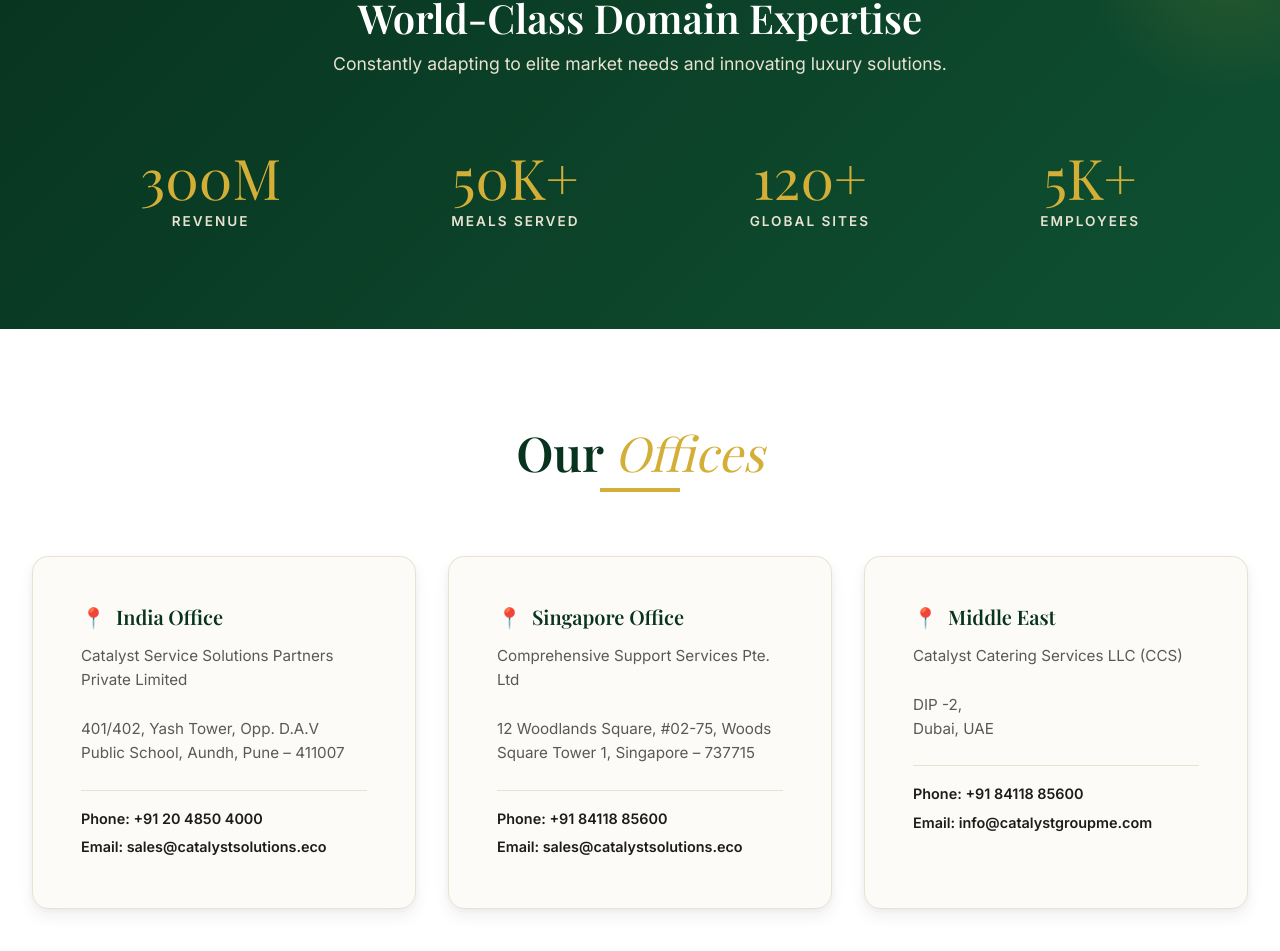
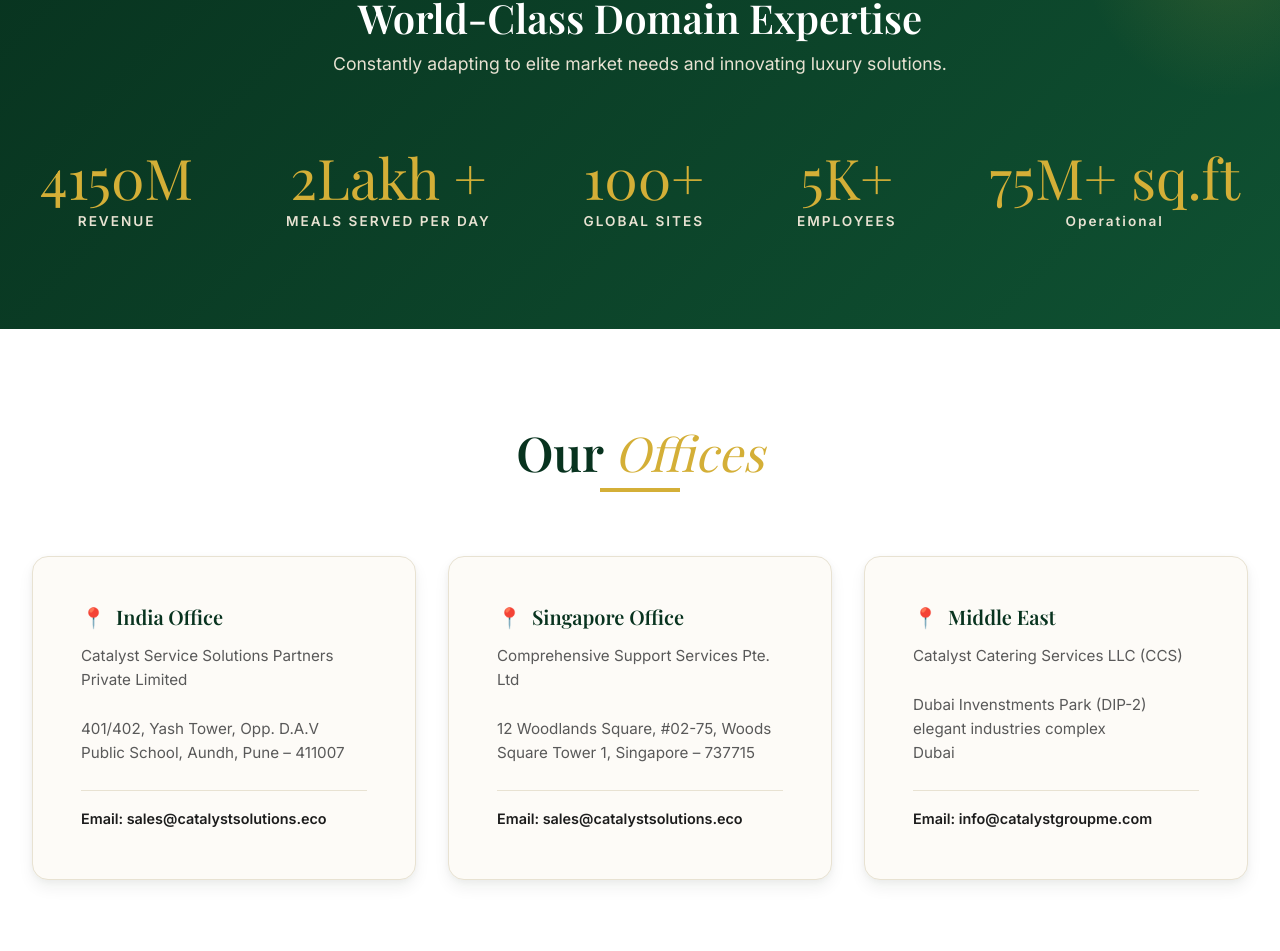
Before and after one commit to Archit947/Catalyst-Catering-Services-LLC-CCS-, a React (Vite) app: page / in a window 1280 px wide. Shown: the part 3722-4673 px from the top of the page. Built offline with nearby package versions, Linux system fonts and the light colour scheme; a web font is replaced by a local one.

Commit message:
uichange 12

```diff
--- a/src/pages/AboutUs.jsx
+++ b/src/pages/AboutUs.jsx
@@ -11,10 +11,10 @@
         </div>
         <div className="container" style={{ position: 'relative', zIndex: 10, textAlign: 'center' }}>
           <h1 style={{ fontSize: '4.5rem', marginBottom: 'var(--spacing-md)', color: 'white', textShadow: '0 4px 12px rgba(0,0,0,0.4)', lineHeight: 1.1 }}>
-            About <span style={{color: 'var(--color-accent)'}}>Us</span>
+            About <span style={{ color: 'var(--color-accent)' }}>Us</span>
           </h1>
           <h3 style={{ color: '#E8E2D2', fontSize: '1.5rem', maxWidth: '800px', margin: '0 auto', fontWeight: 300, lineHeight: 1.6 }}>
-            Advancing towards a <i style={{color: 'var(--color-accent)'}}>Promising</i> future by evaluating our actions and <i style={{color: 'var(--color-accent)'}}>Careful</i> planning
+            Advancing towards a <i style={{ color: 'var(--color-accent)' }}>Promising</i> future by evaluating our actions and <i style={{ color: 'var(--color-accent)' }}>Careful</i> planning
           </h3>
         </div>
       </section>
@@ -35,13 +35,13 @@
       <section className="section section-bg-alt">
         <div className="container flex gap-2xl section-responsive" style={{ columnGap: 'var(--spacing-3xl)' }}>
           <div className="hover-card hover-card-border" style={{ flex: '1', padding: 'var(--spacing-3xl)', backgroundColor: 'var(--color-bg)', borderRadius: 'var(--radius-xl)' }}>
-            <h2 style={{ fontSize: '2.5rem', marginBottom: 'var(--spacing-lg)', color: 'var(--color-primary-dark)' }}>Our <span style={{color: 'var(--color-accent)'}}>Vision</span></h2>
+            <h2 style={{ fontSize: '2.5rem', marginBottom: 'var(--spacing-lg)', color: 'var(--color-primary-dark)' }}>Our <span style={{ color: 'var(--color-accent)' }}>Vision</span></h2>
             <p style={{ color: 'var(--color-text-muted)', fontSize: '1.15rem', lineHeight: 1.8 }}>
               To be the most trusted and preferred partner in the UAE for catering and integrated facility management services, delivering innovative, sustainable, and high-quality solutions that enhance client experience and quality of life.
             </p>
           </div>
           <div className="hover-card hover-card-border" style={{ flex: '1', padding: 'var(--spacing-3xl)', backgroundColor: 'var(--color-bg)', borderRadius: 'var(--radius-xl)' }}>
-            <h2 style={{ fontSize: '2.5rem', marginBottom: 'var(--spacing-lg)', color: 'var(--color-primary-dark)' }}>Our <span style={{color: 'var(--color-accent)'}}>Mission</span></h2>
+            <h2 style={{ fontSize: '2.5rem', marginBottom: 'var(--spacing-lg)', color: 'var(--color-primary-dark)' }}>Our <span style={{ color: 'var(--color-accent)' }}>Mission</span></h2>
             <p style={{ color: 'var(--color-text-muted)', fontSize: '1.15rem', lineHeight: 1.8 }}>
               To deliver high-quality catering and integrated facility management services through operational excellence, digital innovation, and sustainable practices, while building long-term, trusted partnerships with our clients.
             </p>
@@ -53,7 +53,7 @@
       <section className="section section-bg-alt">
         <div className="container">
           <div className="text-center" style={{ marginBottom: 'var(--spacing-3xl)' }}>
-            <h2 style={{ fontSize: '3rem', marginBottom: 'var(--spacing-sm)', color: 'var(--color-primary-dark)' }}>Our <i style={{color: 'var(--color-accent)', fontWeight: 400}}>Offices</i></h2>
+            <h2 style={{ fontSize: '3rem', marginBottom: 'var(--spacing-sm)', color: 'var(--color-primary-dark)' }}>Our <i style={{ color: 'var(--color-accent)', fontWeight: 400 }}>Offices</i></h2>
             <div style={{ width: '80px', height: '4px', backgroundColor: 'var(--color-accent)', margin: '0 auto' }}></div>
           </div>
 
@@ -63,11 +63,10 @@
                 <span style={{ color: 'var(--color-primary)' }}>📍</span> India Office
               </h4>
               <p style={{ color: 'var(--color-text-muted)', fontSize: '0.95rem', marginBottom: 'var(--spacing-lg)', lineHeight: 1.6 }}>
-                Catalyst Service Solutions Partners Private Limited<br/><br/>
+                Catalyst Service Solutions Partners Private Limited<br /><br />
                 401/402, Yash Tower, Opp. D.A.V Public School, Aundh, Pune – 411007
               </p>
               <div style={{ borderTop: '1px solid var(--color-border)', paddingTop: 'var(--spacing-md)' }}>
-                <div style={{ fontSize: '0.9rem', fontWeight: 600, marginBottom: 'var(--spacing-xs)' }}>Phone: +91 20 4850 4000</div>
                 <div style={{ fontSize: '0.9rem', fontWeight: 600 }}>Email: sales@catalystsolutions.eco</div>
               </div>
             </div>
@@ -77,11 +76,10 @@
                 <span style={{ color: 'var(--color-primary)' }}>📍</span> Singapore Office
               </h4>
               <p style={{ color: 'var(--color-text-muted)', fontSize: '0.95rem', marginBottom: 'var(--spacing-lg)', lineHeight: 1.6 }}>
-                Comprehensive Support Services Pte. Ltd<br/><br/>
+                Comprehensive Support Services Pte. Ltd<br /><br />
                 12 Woodlands Square, #02-75, Woods Square Tower 1, Singapore – 737715
               </p>
               <div style={{ borderTop: '1px solid var(--color-border)', paddingTop: 'var(--spacing-md)' }}>
-                <div style={{ fontSize: '0.9rem', fontWeight: 600, marginBottom: 'var(--spacing-xs)' }}>Phone: +91 84118 85600</div>
                 <div style={{ fontSize: '0.9rem', fontWeight: 600 }}>Email: sales@catalystsolutions.eco</div>
               </div>
             </div>
@@ -91,12 +89,13 @@
                 <span style={{ color: 'var(--color-primary)' }}>📍</span> Middle East
               </h4>
               <p style={{ color: 'var(--color-text-muted)', fontSize: '0.95rem', marginBottom: 'var(--spacing-lg)', lineHeight: 1.6 }}>
-                Catalyst Catering Services LLC (CCS)<br/><br/>
-                DIP -2,<br/>
-                Dubai, UAE
+                Catalyst Catering Services LLC (CCS)<br /><br />
+                Dubai Invenstments Park (DIP-2)<br />
+                elegant industries complex <br />
+                Dubai<br />
               </p>
               <div style={{ borderTop: '1px solid var(--color-border)', paddingTop: 'var(--spacing-md)' }}>
-                <div style={{ fontSize: '0.9rem', fontWeight: 600, marginBottom: 'var(--spacing-xs)' }}>Phone: +91 84118 85600</div>
+
                 <div style={{ fontSize: '0.9rem', fontWeight: 600 }}>Email: info@catalystgroupme.com</div>
               </div>
             </div>
--- a/src/pages/ContactUs.jsx
+++ b/src/pages/ContactUs.jsx
@@ -11,7 +11,7 @@
         </div>
         <div className="container" style={{ position: 'relative', zIndex: 10, textAlign: 'center' }}>
           <h1 style={{ fontSize: '4.5rem', marginBottom: 'var(--spacing-md)', color: 'white', textShadow: '0 4px 12px rgba(0,0,0,0.4)', lineHeight: 1.1 }}>
-            Contact <span style={{color: 'var(--color-accent)'}}>Us</span>
+            Contact <span style={{ color: 'var(--color-accent)' }}>Us</span>
           </h1>
           <h3 style={{ color: '#E8E2D2', fontSize: '1.5rem', maxWidth: '800px', margin: '0 auto', fontWeight: 300, lineHeight: 1.6 }}>
             How can we help you?
@@ -23,7 +23,7 @@
       <section className="section">
         <div className="container" style={{ maxWidth: '800px', margin: '0 auto' }}>
           <div className="text-center" style={{ marginBottom: 'var(--spacing-3xl)' }}>
-            <h2 style={{ fontSize: '3rem', marginBottom: 'var(--spacing-md)' }}>Partner with the <span style={{color: 'var(--color-accent)'}}>Best</span>, Today!</h2>
+            <h2 style={{ fontSize: '3rem', marginBottom: 'var(--spacing-md)' }}>Partner with the <span style={{ color: 'var(--color-accent)' }}>Best</span>, Today!</h2>
             <p style={{ color: 'var(--color-text-muted)', fontSize: '1.15rem', lineHeight: 1.8 }}>
               We look forward to hearing from you to better understand how we can partner with you to drive your business growth and success.
             </p>
@@ -79,7 +79,7 @@
       <section className="section section-bg-alt">
         <div className="container">
           <div className="text-center" style={{ marginBottom: 'var(--spacing-3xl)' }}>
-            <h2 style={{ fontSize: '3rem', marginBottom: 'var(--spacing-sm)', color: 'var(--color-primary-dark)' }}>Our <i style={{color: 'var(--color-accent)', fontWeight: 400}}>Offices</i></h2>
+            <h2 style={{ fontSize: '3rem', marginBottom: 'var(--spacing-sm)', color: 'var(--color-primary-dark)' }}>Our <i style={{ color: 'var(--color-accent)', fontWeight: 400 }}>Offices</i></h2>
             <div style={{ width: '80px', height: '4px', backgroundColor: 'var(--color-accent)', margin: '0 auto' }}></div>
           </div>
 
@@ -89,11 +89,11 @@
                 <span style={{ color: 'var(--color-primary)' }}>📍</span> India Office
               </h4>
               <p style={{ color: 'var(--color-text-muted)', fontSize: '0.95rem', marginBottom: 'var(--spacing-lg)', lineHeight: 1.6 }}>
-                Catalyst Service Solutions Partners Private Limited<br/><br/>
+                Catalyst Service Solutions Partners Private Limited<br /><br />
                 401/402, Yash Tower, Opp. D.A.V Public School, Aundh, Pune – 411007
               </p>
               <div style={{ borderTop: '1px solid var(--color-border)', paddingTop: 'var(--spacing-md)' }}>
-                <div style={{ fontSize: '0.9rem', fontWeight: 600, marginBottom: 'var(--spacing-xs)' }}>Phone: +91 20 4850 4000</div>
+
                 <div style={{ fontSize: '0.9rem', fontWeight: 600 }}>Email: sales@catalystsolutions.eco</div>
               </div>
             </div>
@@ -103,11 +103,11 @@
                 <span style={{ color: 'var(--color-primary)' }}>📍</span> Singapore Office
               </h4>
               <p style={{ color: 'var(--color-text-muted)', fontSize: '0.95rem', marginBottom: 'var(--spacing-lg)', lineHeight: 1.6 }}>
-                Comprehensive Support Services Pte. Ltd<br/><br/>
+                Comprehensive Support Services Pte. Ltd<br /><br />
                 12 Woodlands Square, #02-75, Woods Square Tower 1, Singapore – 737715
               </p>
               <div style={{ borderTop: '1px solid var(--color-border)', paddingTop: 'var(--spacing-md)' }}>
-                <div style={{ fontSize: '0.9rem', fontWeight: 600, marginBottom: 'var(--spacing-xs)' }}>Phone: +91 84118 85600</div>
+
                 <div style={{ fontSize: '0.9rem', fontWeight: 600 }}>Email: sales@catalystsolutions.eco</div>
               </div>
             </div>
@@ -117,12 +117,13 @@
                 <span style={{ color: 'var(--color-primary)' }}>📍</span> Middle East
               </h4>
               <p style={{ color: 'var(--color-text-muted)', fontSize: '0.95rem', marginBottom: 'var(--spacing-lg)', lineHeight: 1.6 }}>
-                Catalyst Catering Services LLC (CCS)<br/><br/>
-                DIP -2,<br/>
-                Dubai, UAE
+                Catalyst Catering Services LLC (CCS)<br /><br />
+                Dubai Invenstments Park (DIP-2)<br />
+                elegant industries complex <br />
+                Dubai
               </p>
               <div style={{ borderTop: '1px solid var(--color-border)', paddingTop: 'var(--spacing-md)' }}>
-                <div style={{ fontSize: '0.9rem', fontWeight: 600, marginBottom: 'var(--spacing-xs)' }}>Phone: +91 84118 85600</div>
+
                 <div style={{ fontSize: '0.9rem', fontWeight: 600 }}>Email: info@catalystgroupme.com</div>
               </div>
             </div>
--- a/src/pages/Home.jsx
+++ b/src/pages/Home.jsx
@@ -212,12 +212,13 @@
           <h2 style={{ color: 'white', marginBottom: 'var(--spacing-sm)', fontSize: '2.5rem' }}>World-Class Domain Expertise</h2>
           <p style={{ color: '#E8E2D2', marginBottom: 'var(--spacing-3xl)', fontSize: '1.1rem' }}>Constantly adapting to elite market needs and innovating luxury solutions.</p>
 
-          <div className="flex justify-between stats-row" style={{ maxWidth: '1000px', margin: '0 auto' }}>
+          <div className="flex justify-between stats-row" style={{ maxWidth: '1200px', margin: '0 auto' }}>
             {[
-              { num: '300M', label: 'REVENUE' },
-              { num: '50K+', label: 'MEALS SERVED' },
-              { num: '120+', label: 'GLOBAL SITES' },
-              { num: '5K+', label: 'EMPLOYEES' }
+              { num: '4150M', label: 'REVENUE' },
+              { num: '2Lakh +', label: 'MEALS SERVED PER DAY' },
+              { num: '100+', label: 'GLOBAL SITES' },
+              { num: '5K+', label: 'EMPLOYEES' },
+              { num: '75M+ sq.ft', label: 'Operational' },
             ].map((stat, idx) => (
               <div key={idx}>
                 <div style={{ fontSize: '3.5rem', fontFamily: 'var(--font-serif)', color: 'var(--color-accent)', lineHeight: 1.2 }}>{stat.num}</div>
@@ -246,7 +247,7 @@
                 401/402, Yash Tower, Opp. D.A.V Public School, Aundh, Pune – 411007
               </p>
               <div style={{ borderTop: '1px solid var(--color-border)', paddingTop: 'var(--spacing-md)' }}>
-                <div style={{ fontSize: '0.9rem', fontWeight: 600, marginBottom: 'var(--spacing-xs)' }}>Phone: +91 20 4850 4000</div>
+
                 <div style={{ fontSize: '0.9rem', fontWeight: 600 }}>Email: sales@catalystsolutions.eco</div>
               </div>
             </div>
@@ -260,7 +261,7 @@
                 12 Woodlands Square, #02-75, Woods Square Tower 1, Singapore – 737715
               </p>
               <div style={{ borderTop: '1px solid var(--color-border)', paddingTop: 'var(--spacing-md)' }}>
-                <div style={{ fontSize: '0.9rem', fontWeight: 600, marginBottom: 'var(--spacing-xs)' }}>Phone: +91 84118 85600</div>
+
                 <div style={{ fontSize: '0.9rem', fontWeight: 600 }}>Email: sales@catalystsolutions.eco</div>
               </div>
             </div>
@@ -271,11 +272,12 @@
               </h4>
               <p style={{ color: 'var(--color-text-muted)', fontSize: '0.95rem', marginBottom: 'var(--spacing-lg)', lineHeight: 1.6 }}>
                 Catalyst Catering Services LLC (CCS)<br /><br />
-                DIP -2,<br />
-                Dubai, UAE
+                Dubai Invenstments Park (DIP-2)<br />
+                elegant industries complex <br />
+                Dubai<br />
               </p>
               <div style={{ borderTop: '1px solid var(--color-border)', paddingTop: 'var(--spacing-md)' }}>
-                <div style={{ fontSize: '0.9rem', fontWeight: 600, marginBottom: 'var(--spacing-xs)' }}>Phone: +91 84118 85600</div>
+
                 <div style={{ fontSize: '0.9rem', fontWeight: 600 }}>Email: info@catalystgroupme.com</div>
               </div>
             </div>
```
